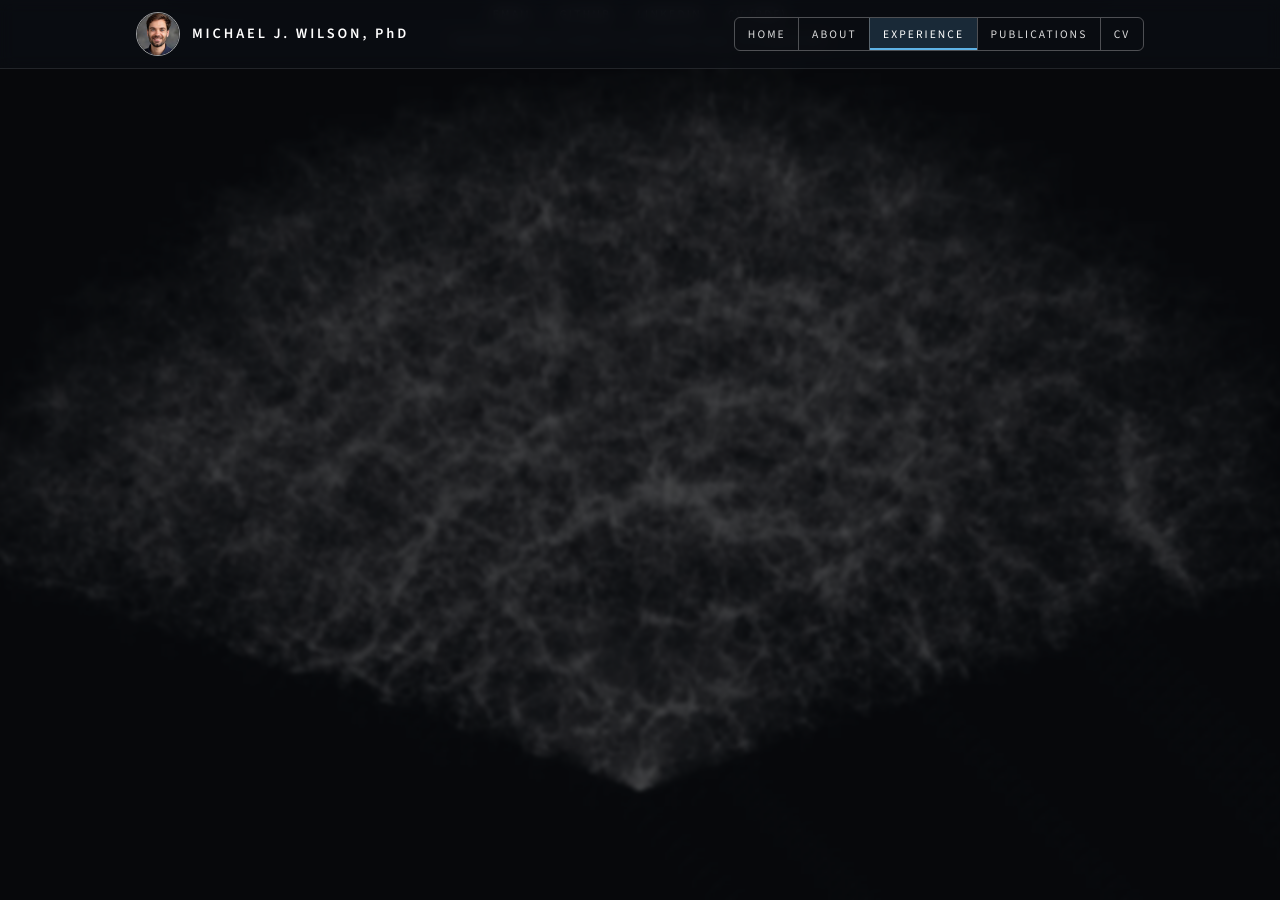
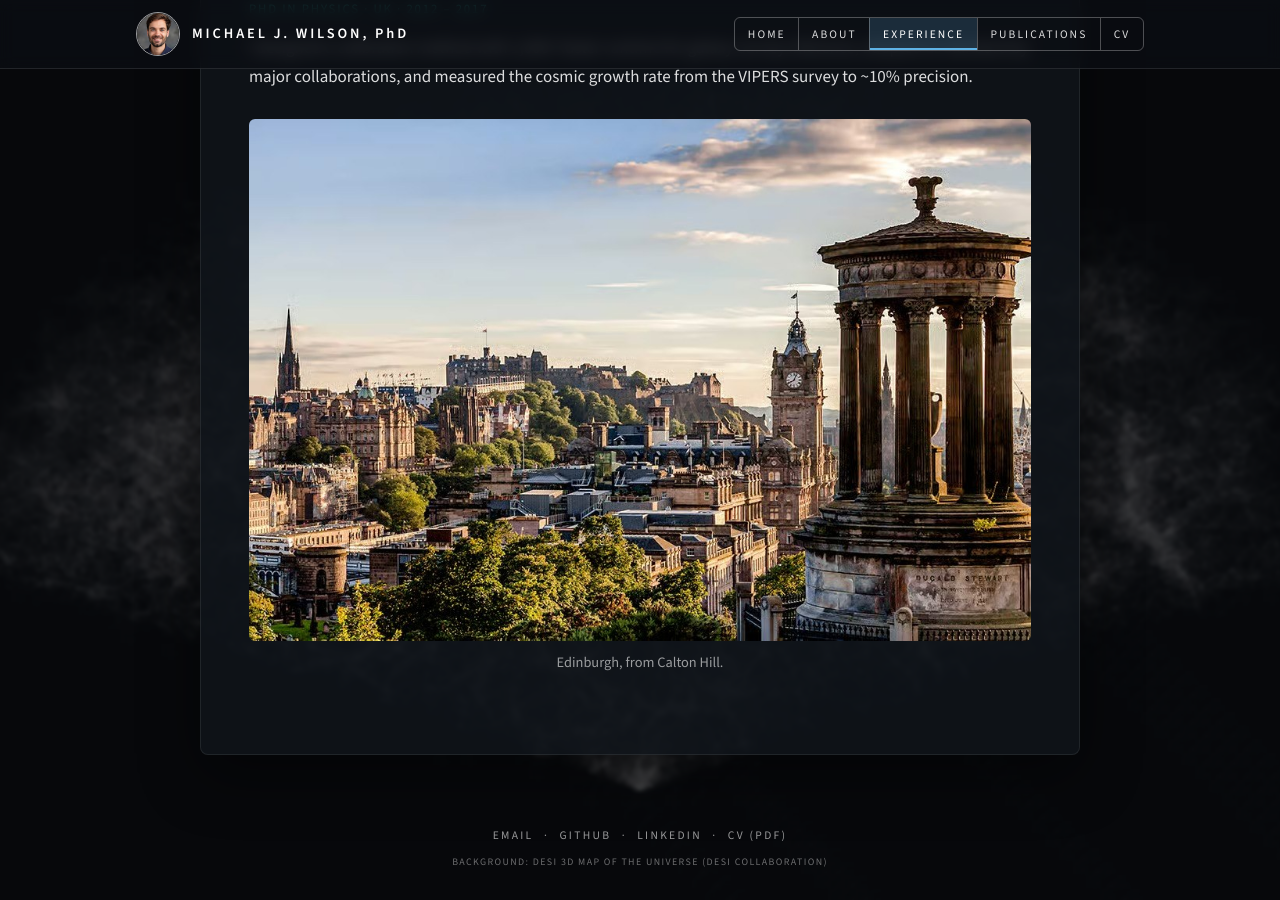
Before and after one commit to michaelJwilson/michaelJwilson.github.io, a Jekyll site: the page built from experience.md, in a window 1280 px wide and 900 px high, scrolled down 3760 px. Built offline with Jekyll 4.4.1, drawn with Linux system fonts in a browser that asks for light colours.

Commit message:
New Durham telescope photo; Edinburgh photo on PhD entry; Oxford photo under Education
Co-Authored-By: Claude Opus 5.5 <noreply@anthropic.com>
Claude-Session: https://claude.ai/code/session_01SiHqF3nmdqJf51uy6f9hsB

```diff
--- a/experience.md
+++ b/experience.md
@@ -42,7 +42,7 @@ I also led analysis of protocol performance and biological validation, presented
 
 I built the inference pipeline for the DESI Bright Galaxy Survey luminosity function — how many galaxies exist at each brightness — on HPC for 10M+ objects, published in MNRAS (2026).
 
-{% include figure.html src="/assets/img/experience/durham-telescope.jpg" alt="Inside the dome of the Mayall Telescope, which hosts DESI" caption="The Mayall Telescope at Kitt Peak, home of the DESI instrument." %}
+{% include figure.html src="/assets/img/experience/durham-telescope.jpg" alt="The Mayall Telescope dome on Kitt Peak under a starry sky at dusk" caption="The Mayall Telescope at Kitt Peak, home of the DESI instrument." %}
 </section>
 
 <section class="role" id="berkeley" markdown="1">
@@ -59,4 +59,6 @@ I co-led the Bright Galaxy Survey team for the $70M DESI experiment, owning scie
 <p class="meta">PhD in Physics · UK · 2012 – 2017</p>
 
 I designed a calibration method with 1,000× faster runtime for galaxy-survey inference, adopted as standard by major collaborations, and measured the cosmic growth rate from the VIPERS survey to ~10% precision.
+
+{% include figure.html src="/assets/img/experience/edinburgh.jpg" alt="Edinburgh skyline from Calton Hill, with the castle and the Dugald Stewart Monument" caption="Edinburgh, from Calton Hill." %}
 </section>
```
Also changed, not shown: cv.md (+2 -0 lines), assets/img/education/oxford.jpg (added), assets/img/experience/durham-telescope.jpg, assets/img/experience/edinburgh.jpg (added).
